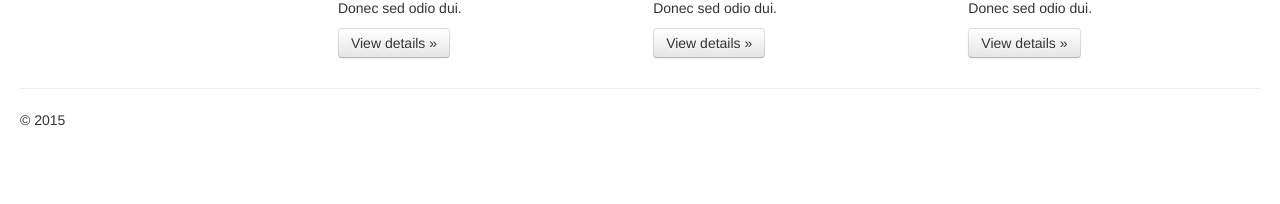
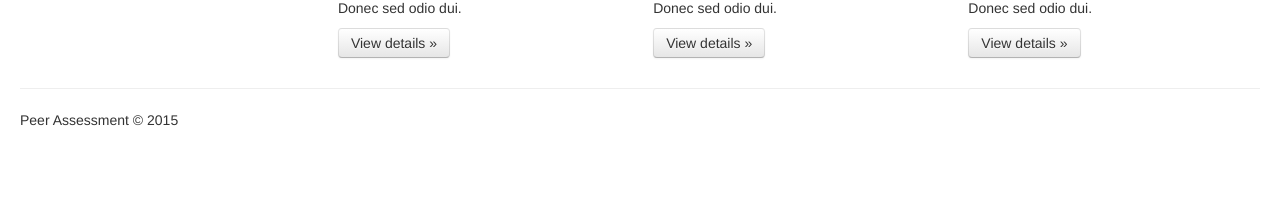
Before and after one commit to andykeqin/database, a PHP site: page /index.php in a window 1280 px wide. Shown: the part 596-800 px from the top of the page. Run offline with PHP 8.4, Linux system fonts and the light colour scheme; a user stored in the database is signed in.

Commit message:
Update footer.php

```diff
--- a/footer.php
+++ b/footer.php
@@ -1,7 +1,7 @@
     <div class="container-fluid">
         <hr />
         <footer>
-            <p>&copy; 2015</p>
+            <p>Peer Assessment &copy; 2015</p>
         </footer>
     </div>
 </body>
```
